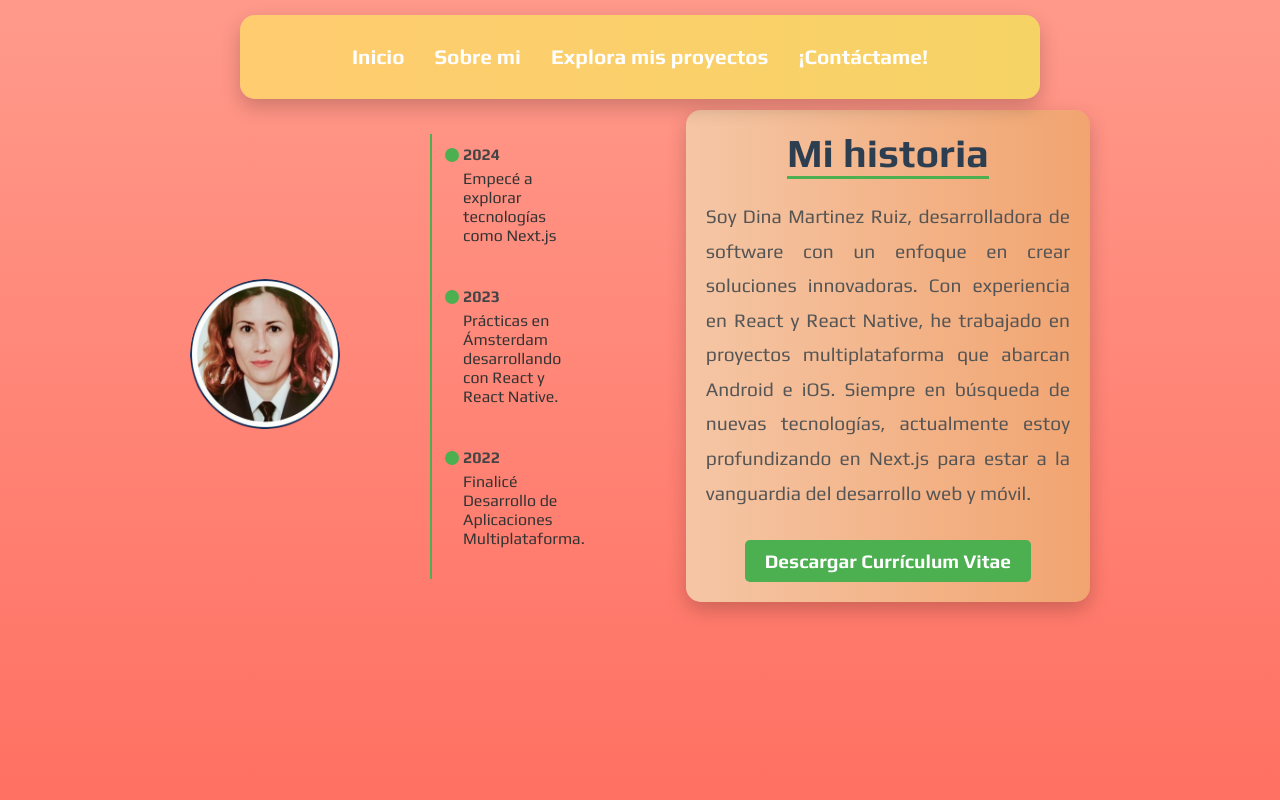
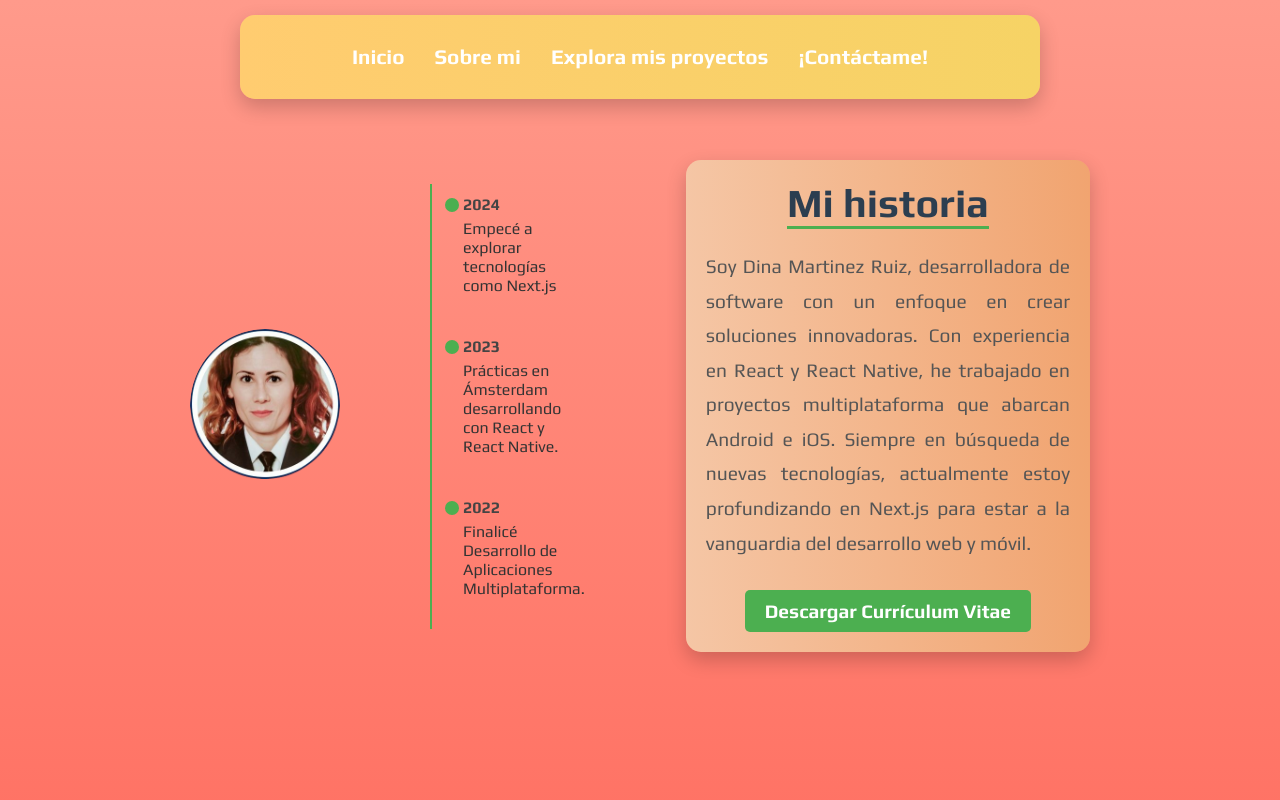
Before and after one commit to LavryDam/my-portfolio-web, a Next.js app: page /about in a window 1280 px wide. Shown: the top 800 px of the page. Built offline with nearby package versions, Linux system fonts and the light colour scheme.

Commit message:
fix:css arrow and about page

```diff
--- a/app/about/aboutPage.css
+++ b/app/about/aboutPage.css
@@ -88,7 +88,7 @@ body {
     align-items: center;
     justify-content: center;
     gap: 90px;
-    margin: 110px auto;
+    margin: 160px auto;
     max-width: 900px;
 }
 
--- a/app/globals.css
+++ b/app/globals.css
@@ -6,12 +6,14 @@
 
 html {
     scroll-behavior: smooth;
+    overflow-x: hidden; /* Evita el scroll horizontal */
 }
 
 body {
     margin: 0;
     background: linear-gradient(to bottom, #ff9a8b, #ff6f61, #ff8c42, #f6d365);
     min-height: 100vh;
+    scroll-snap-align: start;
     display: flex;
     flex-direction: column;
     align-items: center;
@@ -43,7 +45,6 @@ body {
     position: relative;
 }
 
-/* Flecha debajo del texto */
 .arrow-link {
     margin-top: -160px; /* Espacio entre la frase y la flecha */
     display: flex;
```
